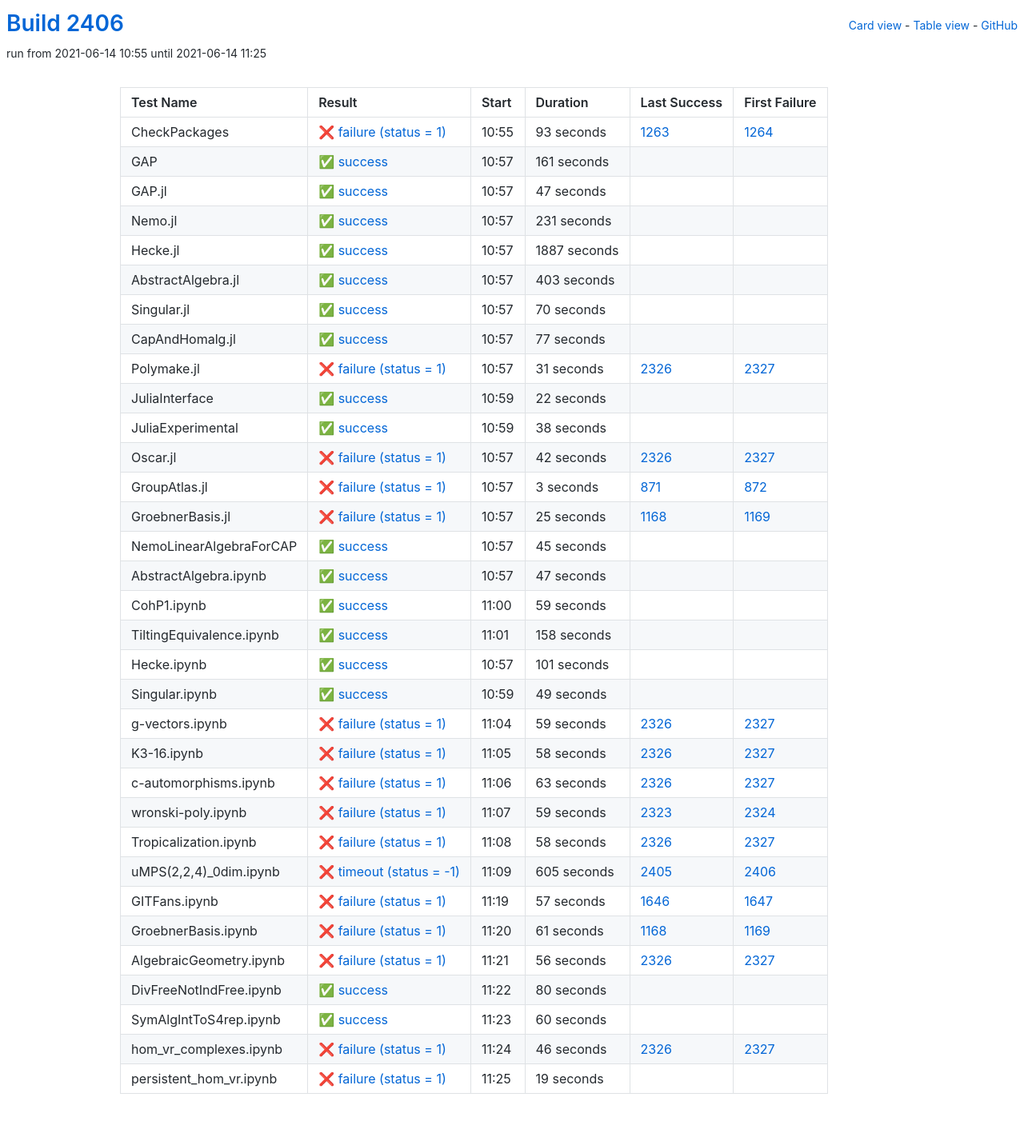
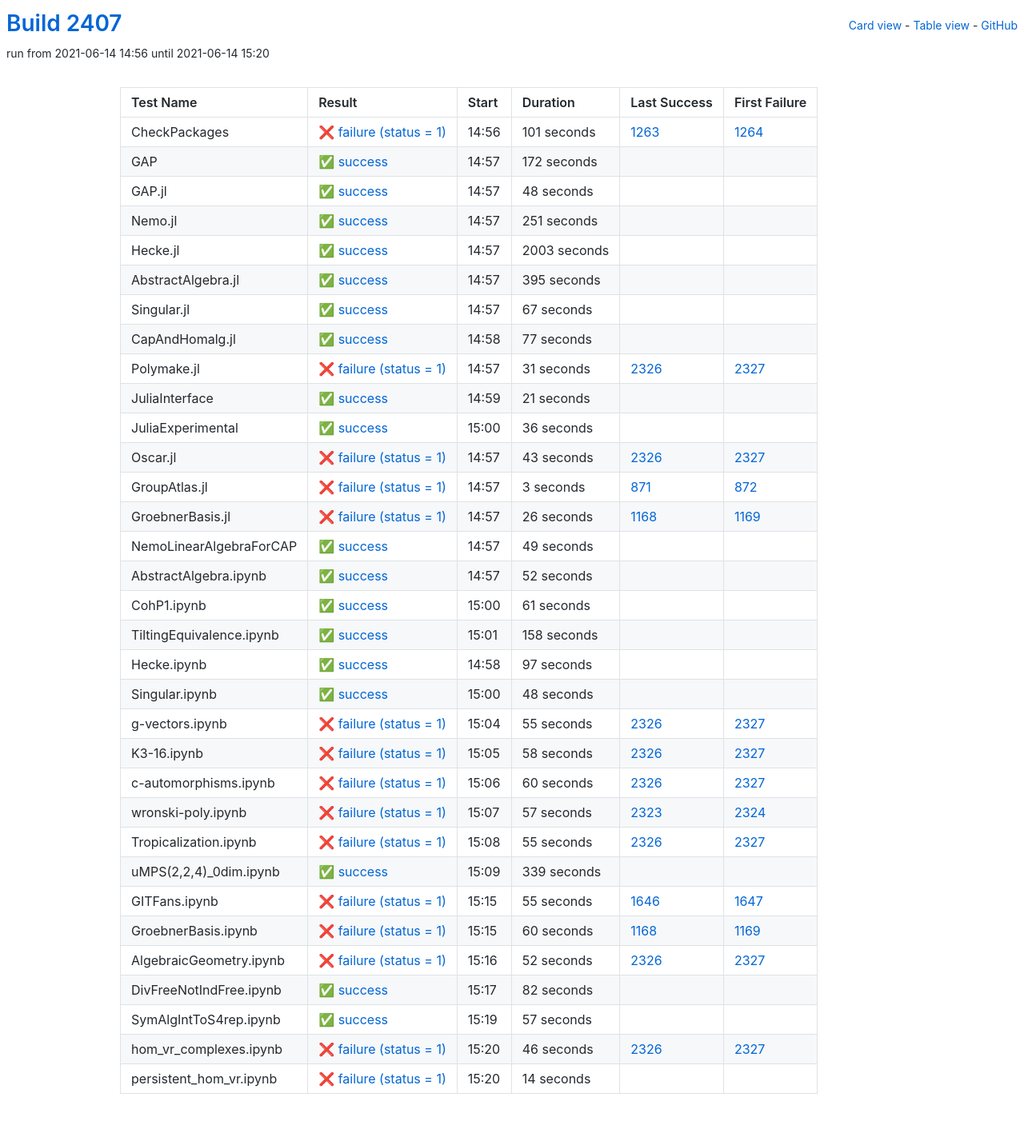
Before and after one commit to oscar-system/oscar-ci-status-stable, a Jekyll site: the page built from table.html, in a window 1280 px wide. Shown: the whole page at 80% size. Built offline with Jekyll 4.4.1, drawn with Linux system fonts in a browser that asks for light colours.

Commit message:
Build #2407

```diff
--- a/_data/ci.yml
+++ b/_data/ci.yml
@@ -1,6 +1,6 @@
 ---
-build: 2406
-build_url: https://oscarci.mathematik.uni-kl.de/job/oscar-stable/2406/
+build: 2407
+build_url: https://oscarci.mathematik.uni-kl.de/job/oscar-stable/2407/
 job: oscar-stable
 organization: oscar-system
 repo: oscar-ci-status-stable
@@ -8,92 +8,92 @@ repourl: https://github.com/oscar-system/oscar-ci-status-stable
 tests:
 - name: CheckPackages
   id: checkpackages
-  log: https://oscarci.mathematik.uni-kl.de/job/oscar-stable/2406/artifact/logs/build-2406/CheckPackages.log
-  start: 2021-06-14 10:55
+  log: https://oscarci.mathematik.uni-kl.de/job/oscar-stable/2407/artifact/logs/build-2407/CheckPackages.log
+  start: 2021-06-14 14:56
   success: false
   exitcode: 1
   status: failure
-  duration: 93
+  duration: 101
   last_success: 1263
   last_success_url: https://oscarci.mathematik.uni-kl.de/job/oscar-stable/1263/
   first_failure: 1264
   first_failure_url: https://oscarci.mathematik.uni-kl.de/job/oscar-stable/1264/
 - name: GAP
   id: gap
-  log: https://oscarci.mathematik.uni-kl.de/job/oscar-stable/2406/artifact/logs/build-2406/GAP.log
-  start: 2021-06-14 10:57
+  log: https://oscarci.mathematik.uni-kl.de/job/oscar-stable/2407/artifact/logs/build-2407/GAP.log
+  start: 2021-06-14 14:57
   success: true
   exitcode: 0
   status: success
-  duration: 161
+  duration: 172
   last_success: false
   last_success_url:
   first_failure: false
   first_failure_url:
 - name: GAP.jl
   id: gap-jl
-  log: https://oscarci.mathematik.uni-kl.de/job/oscar-stable/2406/artifact/logs/build-2406/GAP.jl.log
-  start: 2021-06-14 10:57
+  log: https://oscarci.mathematik.uni-kl.de/job/oscar-stable/2407/artifact/logs/build-2407/GAP.jl.log
+  start: 2021-06-14 14:57
   success: true
   exitcode: 0
   status: success
-  duration: 47
+  duration: 48
   last_success: false
   last_success_url:
   first_failure: false
   first_failure_url:
 - name: Nemo.jl
   id: nemo-jl
-  log: https://oscarci.mathematik.uni-kl.de/job/oscar-stable/2406/artifact/logs/build-2406/Nemo.jl.log
-  start: 2021-06-14 10:57
+  log: https://oscarci.mathematik.uni-kl.de/job/oscar-stable/2407/artifact/logs/build-2407/Nemo.jl.log
+  start: 2021-06-14 14:57
   success: true
   exitcode: 0
   status: success
-  duration: 231
+  duration: 251
   last_success: false
   last_success_url:
   first_failure: false
   first_failure_url:
 - name: Hecke.jl
   id: hecke-jl
-  log: https://oscarci.mathematik.uni-kl.de/job/oscar-stable/2406/artifact/logs/build-2406/Hecke.jl.log
-  start: 2021-06-14 10:57
+  log: https://oscarci.mathematik.uni-kl.de/job/oscar-stable/2407/artifact/logs/build-2407/Hecke.jl.log
+  start: 2021-06-14 14:57
   success: true
   exitcode: 0
   status: success
-  duration: 1887
+  duration: 2003
   last_success: false
   last_success_url:
   first_failure: false
   first_failure_url:
 - name: AbstractAlgebra.jl
   id: abstractalgebra-jl
-  log: https://oscarci.mathematik.uni-kl.de/job/oscar-stable/2406/artifact/logs/build-2406/AbstractAlgebra.jl.log
-  start: 2021-06-14 10:57
+  log: https://oscarci.mathematik.uni-kl.de/job/oscar-stable/2407/artifact/logs/build-2407/AbstractAlgebra.jl.log
+  start: 2021-06-14 14:57
   success: true
   exitcode: 0
   status: success
-  duration: 403
+  duration: 395
   last_success: false
   last_success_url:
   first_failure: false
   first_failure_url:
 - name: Singular.jl
   id: singular-jl
-  log: https://oscarci.mathematik.uni-kl.de/job/oscar-stable/2406/artifact/logs/build-2406/Singular.jl.log
-  start: 2021-06-14 10:57
+  log: https://oscarci.mathematik.uni-kl.de/job/oscar-stable/2407/artifact/logs/build-2407/Singular.jl.log
+  start: 2021-06-14 14:57
   success: true
   exitcode: 0
   status: success
-  duration: 70
+  duration: 67
   last_success: false
   last_success_url:
   first_failure: false
   first_failure_url:
 - name: CapAndHomalg.jl
   id: capandhomalg-jl
-  log: https://oscarci.mathematik.uni-kl.de/job/oscar-stable/2406/artifact/logs/build-2406/CapAndHomalg.jl.log
-  start: 2021-06-14 10:57
+  log: https://oscarci.mathematik.uni-kl.de/job/oscar-stable/2407/artifact/logs/build-2407/CapAndHomalg.jl.log
+  start: 2021-06-14 14:58
   success: true
   exitcode: 0
   status: success
@@ -104,8 +104,8 @@ tests:
   first_failure_url:
 - name: Polymake.jl
   id: polymake-jl
-  log: https://oscarci.mathematik.uni-kl.de/job/oscar-stable/2406/artifact/logs/build-2406/Polymake.jl.log
-  start: 2021-06-14 10:57
+  log: https://oscarci.mathematik.uni-kl.de/job/oscar-stable/2407/artifact/logs/build-2407/Polymake.jl.log
+  start: 2021-06-14 14:57
   success: false
   exitcode: 1
   status: failure
@@ -116,44 +116,44 @@ tests:
   first_failure_url: https://oscarci.mathematik.uni-kl.de/job/oscar-stable/2327/
 - name: JuliaInterface
   id: juliainterface
-  log: https://oscarci.mathematik.uni-kl.de/job/oscar-stable/2406/artifact/logs/build-2406/JuliaInterface.log
-  start: 2021-06-14 10:59
+  log: https://oscarci.mathematik.uni-kl.de/job/oscar-stable/2407/artifact/logs/build-2407/JuliaInterface.log
+  start: 2021-06-14 14:59
   success: true
   exitcode: 0
   status: success
-  duration: 22
+  duration: 21
   last_success: false
   last_success_url:
   first_failure: false
   first_failure_url:
 - name: JuliaExperimental
   id: juliaexperimental
-  log: https://oscarci.mathematik.uni-kl.de/job/oscar-stable/2406/artifact/logs/build-2406/JuliaExperimental.log
-  start: 2021-06-14 10:59
+  log: https://oscarci.mathematik.uni-kl.de/job/oscar-stable/2407/artifact/logs/build-2407/JuliaExperimental.log
+  start: 2021-06-14 15:00
   success: true
   exitcode: 0
   status: success
-  duration: 38
+  duration: 36
   last_success: false
   last_success_url:
   first_failure: false
   first_failure_url:
 - name: Oscar.jl
   id: oscar-jl
-  log: https://oscarci.mathematik.uni-kl.de/job/oscar-stable/2406/artifact/logs/build-2406/Oscar.jl.log
-  start: 2021-06-14 10:57
+  log: https://oscarci.mathematik.uni-kl.de/job/oscar-stable/2407/artifact/logs/build-2407/Oscar.jl.log
+  start: 2021-06-14 14:57
   success: false
   exitcode: 1
   status: failure
-  duration: 42
+  duration: 43
   last_success: 2326
   last_success_url: https://oscarci.mathematik.uni-kl.de/job/oscar-stable/2326/
   first_failure: 2327
   first_failure_url: https://oscarci.mathematik.uni-kl.de/job/oscar-stable/2327/
 - name: GroupAtlas.jl
   id: groupatlas-jl
-  log: https://oscarci.mathematik.uni-kl.de/job/oscar-stable/2406/artifact/logs/build-2406/GroupAtlas.jl.log
-  start: 2021-06-14 10:57
+  log: https://oscarci.mathematik.uni-kl.de/job/oscar-stable/2407/artifact/logs/build-2407/GroupAtlas.jl.log
+  start: 2021-06-14 14:57
   success: false
   exitcode: 1
   status: failure
@@ -164,56 +164,56 @@ tests:
   first_failure_url: https://oscarci.mathematik.uni-kl.de/job/oscar-stable/872/
 - name: GroebnerBasis.jl
   id: groebnerbasis-jl
-  log: https://oscarci.mathematik.uni-kl.de/job/oscar-stable/2406/artifact/logs/build-2406/GroebnerBasis.jl.log
-  start: 2021-06-14 10:57
+  log: https://oscarci.mathematik.uni-kl.de/job/oscar-stable/2407/artifact/logs/build-2407/GroebnerBasis.jl.log
+  start: 2021-06-14 14:57
   success: false
   exitcode: 1
   status: failure
-  duration: 25
+  duration: 26
   last_success: 1168
   last_success_url: https://oscarci.mathematik.uni-kl.de/job/oscar-stable/1168/
   first_failure: 1169
   first_failure_url: https://oscarci.mathematik.uni-kl.de/job/oscar-stable/1169/
 - name: NemoLinearAlgebraForCAP
   id: nemolinearalgebraforcap
-  log: https://oscarci.mathematik.uni-kl.de/job/oscar-stable/2406/artifact/logs/build-2406/NemoLinearAlgebraForCAP.log
-  start: 2021-06-14 10:57
+  log: https://oscarci.mathematik.uni-kl.de/job/oscar-stable/2407/artifact/logs/build-2407/NemoLinearAlgebraForCAP.log
+  start: 2021-06-14 14:57
   success: true
   exitcode: 0
   status: success
-  duration: 45
+  duration: 49
   last_success: false
   last_success_url:
   first_failure: false
   first_failure_url:
 - name: AbstractAlgebra.ipynb
   id: abstractalgebra-ipynb
-  log: https://oscarci.mathematik.uni-kl.de/job/oscar-stable/2406/artifact/logs/build-2406/AbstractAlgebra.ipynb.log
-  start: 2021-06-14 10:57
+  log: https://oscarci.mathematik.uni-kl.de/job/oscar-stable/2407/artifact/logs/build-2407/AbstractAlgebra.ipynb.log
+  start: 2021-06-14 14:57
   success: true
   exitcode: 0
   status: success
-  duration: 47
+  duration: 52
   last_success: false
   last_success_url:
   first_failure: false
   first_failure_url:
 - name: CohP1.ipynb
   id: cohp1-ipynb
-  log: https://oscarci.mathematik.uni-kl.de/job/oscar-stable/2406/artifact/logs/build-2406/CohP1.ipynb.log
-  start: 2021-06-14 11:00
+  log: https://oscarci.mathematik.uni-kl.de/job/oscar-stable/2407/artifact/logs/build-2407/CohP1.ipynb.log
+  start: 2021-06-14 15:00
   success: true
   exitcode: 0
   status: success
-  duration: 59
+  duration: 61
   last_success: false
   last_success_url:
   first_failure: false
   first_failure_url:
 - name: TiltingEquivalence.ipynb
   id: tiltingequivalence-ipynb
-  log: https://oscarci.mathematik.uni-kl.de/job/oscar-stable/2406/artifact/logs/build-2406/TiltingEquivalence.ipynb.log
-  start: 2021-06-14 11:01
+  log: https://oscarci.mathematik.uni-kl.de/job/oscar-stable/2407/artifact/logs/build-2407/TiltingEquivalence.ipynb.log
+  start: 2021-06-14 15:01
   success: true
   exitcode: 0
   status: success
@@ -224,44 +224,44 @@ tests:
   first_failure_url:
 - name: Hecke.ipynb
   id: hecke-ipynb
-  log: https://oscarci.mathematik.uni-kl.de/job/oscar-stable/2406/artifact/logs/build-2406/Hecke.ipynb.log
-  start: 2021-06-14 10:57
+  log: https://oscarci.mathematik.uni-kl.de/job/oscar-stable/2407/artifact/logs/build-2407/Hecke.ipynb.log
+  start: 2021-06-14 14:58
   success: true
   exitcode: 0
   status: success
-  duration: 101
+  duration: 97
   last_success: false
   last_success_url:
   first_failure: false
   first_failure_url:
 - name: Singular.ipynb
   id: singular-ipynb
-  log: https://oscarci.mathematik.uni-kl.de/job/oscar-stable/2406/artifact/logs/build-2406/Singular.ipynb.log
-  start: 2021-06-14 10:59
+  log: https://oscarci.mathematik.uni-kl.de/job/oscar-stable/2407/artifact/logs/build-2407/Singular.ipynb.log
+  start: 2021-06-14 15:00
   success: true
   exitcode: 0
   status: success
-  duration: 49
+  duration: 48
   last_success: false
   last_success_url:
   first_failure: false
   first_failure_url:
 - name: g-vectors.ipynb
   id: g-vectors-ipynb
-  log: https://oscarci.mathematik.uni-kl.de/job/oscar-stable/2406/artifact/logs/build-2406/g-vectors.ipynb.log
-  start: 2021-06-14 11:04
+  log: https://oscarci.mathematik.uni-kl.de/job/oscar-stable/2407/artifact/logs/build-2407/g-vectors.ipynb.log
+  start: 2021-06-14 15:04
   success: false
   exitcode: 1
   status: failure
-  duration: 59
+  duration: 55
   last_success: 2326
   last_success_url: https://oscarci.mathematik.uni-kl.de/job/oscar-stable/2326/
   first_failure: 2327
   first_failure_url: https://oscarci.mathematik.uni-kl.de/job/oscar-stable/2327/
 - name: K3-16.ipynb
   id: k3-16-ipynb
-  log: https://oscarci.mathematik.uni-kl.de/job/oscar-stable/2406/artifact/logs/build-2406/K3-16.ipynb.log
-  start: 2021-06-14 11:05
+  log: https://oscarci.mathematik.uni-kl.de/job/oscar-stable/2407/artifact/logs/build-2407/K3-16.ipynb.log
+  start: 2021-06-14 15:05
   success: false
   exitcode: 1
   status: failure
@@ -272,116 +272,116 @@ tests:
   first_failure_url: https://oscarci.mathematik.uni-kl.de/job/oscar-stable/2327/
 - name: c-automorphisms.ipynb
   id: c-automorphisms-ipynb
-  log: https://oscarci.mathematik.uni-kl.de/job/oscar-stable/2406/artifact/logs/build-2406/c-automorphisms.ipynb.log
-  start: 2021-06-14 11:06
+  log: https://oscarci.mathematik.uni-kl.de/job/oscar-stable/2407/artifact/logs/build-2407/c-automorphisms.ipynb.log
+  start: 2021-06-14 15:06
   success: false
   exitcode: 1
   status: failure
-  duration: 63
+  duration: 60
   last_success: 2326
   last_success_url: https://oscarci.mathematik.uni-kl.de/job/oscar-stable/2326/
   first_failure: 2327
   first_failure_url: https://oscarci.mathematik.uni-kl.de/job/oscar-stable/2327/
 - name: wronski-poly.ipynb
   id: wronski-poly-ipynb
-  log: https://oscarci.mathematik.uni-kl.de/job/oscar-stable/2406/artifact/logs/build-2406/wronski-poly.ipynb.log
-  start: 2021-06-14 11:07
+  log: https://oscarci.mathematik.uni-kl.de/job/oscar-stable/2407/artifact/logs/build-2407/wronski-poly.ipynb.log
+  start: 2021-06-14 15:07
   success: false
   exitcode: 1
   status: failure
-  duration: 59
+  duration: 57
   last_success: 2323
   last_success_url: https://oscarci.mathematik.uni-kl.de/job/oscar-stable/2323/
   first_failure: 2324
   first_failure_url: https://oscarci.mathematik.uni-kl.de/job/oscar-stable/2324/
 - name: Tropicalization.ipynb
   id: tropicalization-ipynb
-  log: https://oscarci.mathematik.uni-kl.de/job/oscar-stable/2406/artifact/logs/build-2406/Tropicalization.ipynb.log
-  start: 2021-06-14 11:08
+  log: https://oscarci.mathematik.uni-kl.de/job/oscar-stable/2407/artifact/logs/build-2407/Tropicalization.ipynb.log
+  start: 2021-06-14 15:08
   success: false
   exitcode: 1
   status: failure
-  duration: 58
+  duration: 55
   last_success: 2326
   last_success_url: https://oscarci.mathematik.uni-kl.de/job/oscar-stable/2326/
   first_failure: 2327
   first_failure_url: https://oscarci.mathematik.uni-kl.de/job/oscar-stable/2327/
 - name: uMPS(2,2,4)_0dim.ipynb
   id: umps-2-2-4-0dim-ipynb
-  log: https://oscarci.mathematik.uni-kl.de/job/oscar-stable/2406/artifact/logs/build-2406/uMPS-2-2-4-_0dim.ipynb.log
-  start: 2021-06-14 11:09
-  success: false
-  exitcode: -1
-  status: timeout
-  duration: 605
-  last_success: 2405
-  last_success_url: https://oscarci.mathematik.uni-kl.de/job/oscar-stable/2405/
-  first_failure: 2406
-  first_failure_url: https://oscarci.mathematik.uni-kl.de/job/oscar-stable/2406/
+  log: https://oscarci.mathematik.uni-kl.de/job/oscar-stable/2407/artifact/logs/build-2407/uMPS-2-2-4-_0dim.ipynb.log
+  start: 2021-06-14 15:09
+  success: true
+  exitcode: 0
+  status: success
+  duration: 339
+  last_success: false
+  last_success_url:
+  first_failure: false
+  first_failure_url:
 - name: GITFans.ipynb
   id: gitfans-ipynb
-  log: https://oscarci.mathematik.uni-kl.de/job/oscar-stable/2406/artifact/logs/build-2406/GITFans.ipynb.log
-  start: 2021-06-14 11:19
+  log: https://oscarci.mathematik.uni-kl.de/job/oscar-stable/2407/artifact/logs/build-2407/GITFans.ipynb.log
+  start: 2021-06-14 15:15
   success: false
   exitcode: 1
   status: failure
-  duration: 57
+  duration: 55
   last_success: 1646
   last_success_url: https://oscarci.mathematik.uni-kl.de/job/oscar-stable/1646/
   first_failure: 1647
   first_failure_url: https://oscarci.mathematik.uni-kl.de/job/oscar-stable/1647/
 - name: GroebnerBasis.ipynb
   id: groebnerbasis-ipynb
-  log: https://oscarci.mathematik.uni-kl.de/job/oscar-stable/2406/artifact/logs/build-2406/GroebnerBasis.ipynb.log
-  start: 2021-06-14 11:20
+  log: https://oscarci.mathematik.uni-kl.de/job/oscar-stable/2407/artifact/logs/build-2407/GroebnerBasis.ipynb.log
+  start: 2021-06-14 15:15
   success: false
   exitcode: 1
   status: failure
-  duration: 61
+  duration: 60
   last_success: 1168
   last_success_url: https://oscarci.mathematik.uni-kl.de/job/oscar-stable/1168/
   first_failure: 1169
   first_failure_url: https://oscarci.mathematik.uni-kl.de/job/oscar-stable/1169/
 - name: AlgebraicGeometry.ipynb
   id: algebraicgeometry-ipynb
-  log: https://oscarci.mathematik.uni-kl.de/job/oscar-stable/2406/artifact/logs/build-2406/AlgebraicGeometry.ipynb.log
-  start: 2021-06-14 11:21
+  log: https://oscarci.mathematik.uni-kl.de/job/oscar-stable/2407/artifact/logs/build-2407/AlgebraicGeometry.ipynb.log
+  start: 2021-06-14 15:16
   success: false
   exitcode: 1
   status: failure
-  duration: 56
+  duration: 52
   last_success: 2326
   last_success_url: https://oscarci.mathematik.uni-kl.de/job/oscar-stable/2326/
   first_failure: 2327
   first_failure_url: https://oscarci.mathematik.uni-kl.de/job/oscar-stable/2327/
 - name: DivFreeNotIndFree.ipynb
   id: divfreenotindfree-ipynb
-  log: https://oscarci.mathematik.uni-kl.de/job/oscar-stable/2406/artifact/logs/build-2406/DivFreeNotIndFree.ipynb.log
-  start: 2021-06-14 11:22
+  log: https://oscarci.mathematik.uni-kl.de/job/oscar-stable/2407/artifact/logs/build-2407/DivFreeNotIndFree.ipynb.log
+  start: 2021-06-14 15:17
   success: true
   exitcode: 0
   status: success
-  duration: 80
+  duration: 82
   last_success: false
   last_success_url:
   first_failure: false
   first_failure_url:
 - name: SymAlgIntToS4rep.ipynb
   id: symalginttos4rep-ipynb
-  log: https://oscarci.mathematik.uni-kl.de/job/oscar-stable/2406/artifact/logs/build-2406/SymAlgIntToS4rep.ipynb.log
-  start: 2021-06-14 11:23
+  log: https://oscarci.mathematik.uni-kl.de/job/oscar-stable/2407/artifact/logs/build-2407/SymAlgIntToS4rep.ipynb.log
+  start: 2021-06-14 15:19
   success: true
   exitcode: 0
   status: success
-  duration: 60
+  duration: 57
   last_success: false
   last_success_url:
   first_failure: false
   first_failure_url:
 - name: hom_vr_complexes.ipynb
   id: hom-vr-complexes-ipynb
-  log: https://oscarci.mathematik.uni-kl.de/job/oscar-stable/2406/artifact/logs/build-2406/hom_vr_complexes.ipynb.log
-  start: 2021-06-14 11:24
+  log: https://oscarci.mathematik.uni-kl.de/job/oscar-stable/2407/artifact/logs/build-2407/hom_vr_complexes.ipynb.log
+  start: 2021-06-14 15:20
   success: false
   exitcode: 1
   status: failure
@@ -392,12 +392,12 @@ tests:
   first_failure_url: https://oscarci.mathematik.uni-kl.de/job/oscar-stable/2327/
 - name: persistent_hom_vr.ipynb
   id: persistent-hom-vr-ipynb
-  log: https://oscarci.mathematik.uni-kl.de/job/oscar-stable/2406/artifact/logs/build-2406/persistent_hom_vr.ipynb.log
-  start: 2021-06-14 11:25
+  log: https://oscarci.mathematik.uni-kl.de/job/oscar-stable/2407/artifact/logs/build-2407/persistent_hom_vr.ipynb.log
+  start: 2021-06-14 15:20
   success: false
   exitcode: 1
   status: failure
-  duration: 19
+  duration: 14
   last_success: false
   last_success_url:
   first_failure: false
```
Also changed, not shown: README.md.
